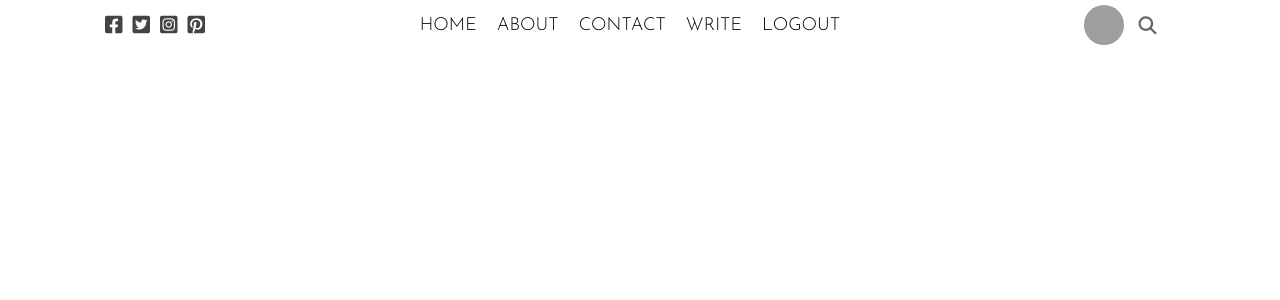
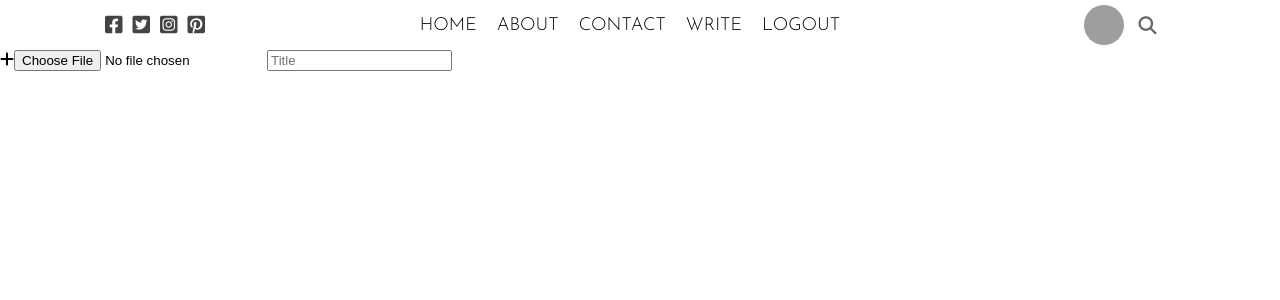
Before and after one commit to EvMad/react-frontend-sandbox, a React (Create React App) app: page / in a window 1280 px wide. Shown: the top 300 px of the page. Built offline with nearby package versions, Linux system fonts and the light colour scheme; grey boxes are pictures that could not be loaded.

Commit message:
form label and icon

```diff
--- a/src/pages/write/Write.jsx
+++ b/src/pages/write/Write.jsx
@@ -4,7 +4,15 @@ import "./write.css";
 export default function Write() {
     return (
         <div className="write">
-            <form className="writeForm"></form>
+            <form className="writeForm">
+                <div className="writeFormGroup">
+                    <label htmlFor="fileInput">
+                    <i class="fa-solid fa-plus"></i>
+                    </label>
+                    <input type="file" id="fileInput" />
+                    <input type="text" placeholder="Title" />
+                </div>
+            </form>
         </div>
     )
 }
```
